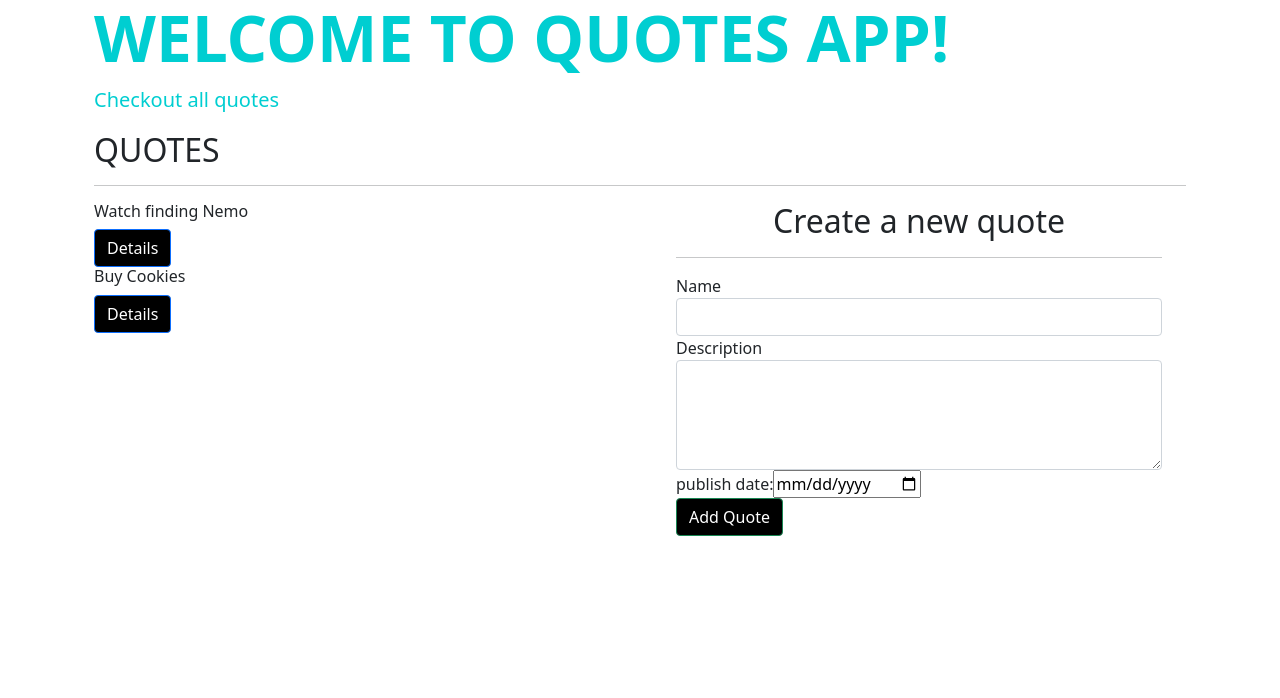
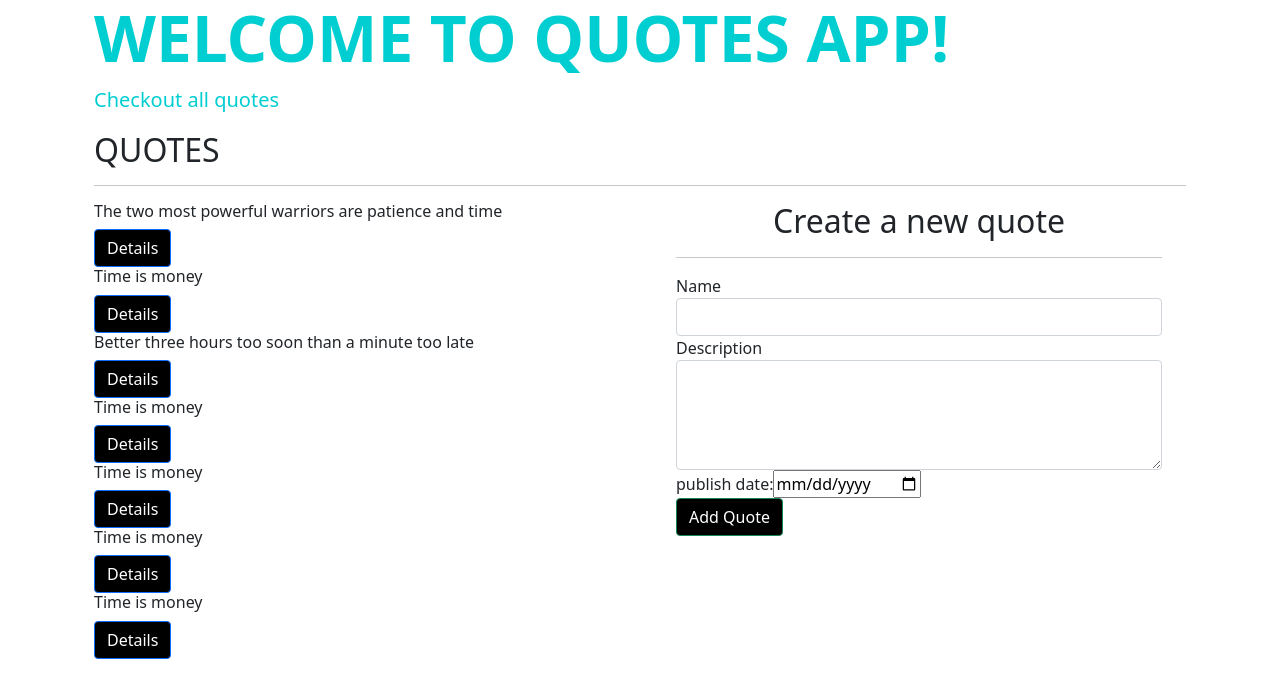
Before and after one commit to linetlucy-genchabe/Quotes-app, an Angular app: page / in a window 1280 px wide. Shown: the top 698 px of the page. Built offline with nearby package versions, Linux system fonts and the light colour scheme.

Commit message:
add quotes

```diff
--- a/src/app/quotes/quotes.component.ts
+++ b/src/app/quotes/quotes.component.ts
@@ -9,8 +9,13 @@ import { Quotes } from '../quotes';
 })
 export class QuotesComponent implements OnInit {
   quotes: Quotes[] = [
-    new Quotes(1, 'Watch finding Nemo', 'Find an online version and watch merlin find his son',new Date(2023,3,14)),
-    new Quotes(2,'Buy Cookies','I have to buy cookies for the parrot',new Date(2023,3,14)),
+    new Quotes(1,"The two most powerful warriors are patience and time","AUTHOR: Leo Tolstoy",new Date()),
+    new Quotes(2, 'Time is money', 'AUTHOR: Benjamin Franklin',new Date()),
+    new Quotes(3,'Better three hours too soon than a minute too late','AUTHOR: William Shakespeare',new Date()),
+    new Quotes(4, 'Time is money', 'AUTHOR: Benjamin Franklin',new Date()),
+    new Quotes(5, 'Time is money', 'AUTHOR: Benjamin Franklin',new Date()),
+    new Quotes(6, 'Time is money', 'AUTHOR: Benjamin Franklin',new Date()),
+    new Quotes(7, 'Time is money', 'AUTHOR: Benjamin Franklin',new Date()),
 
   ];
 
@@ -18,7 +23,7 @@ export class QuotesComponent implements OnInit {
   addNewQuote(quote:any){
     let quoteLength = this.quotes.length;
     quote.id = quoteLength+1;
-    quote.completeDate = new Date(quote.completeDate)
+    quote.startDate = new Date(quote.startDate)
     this.quotes.push(quote)
   }
   constructor() { }
```
